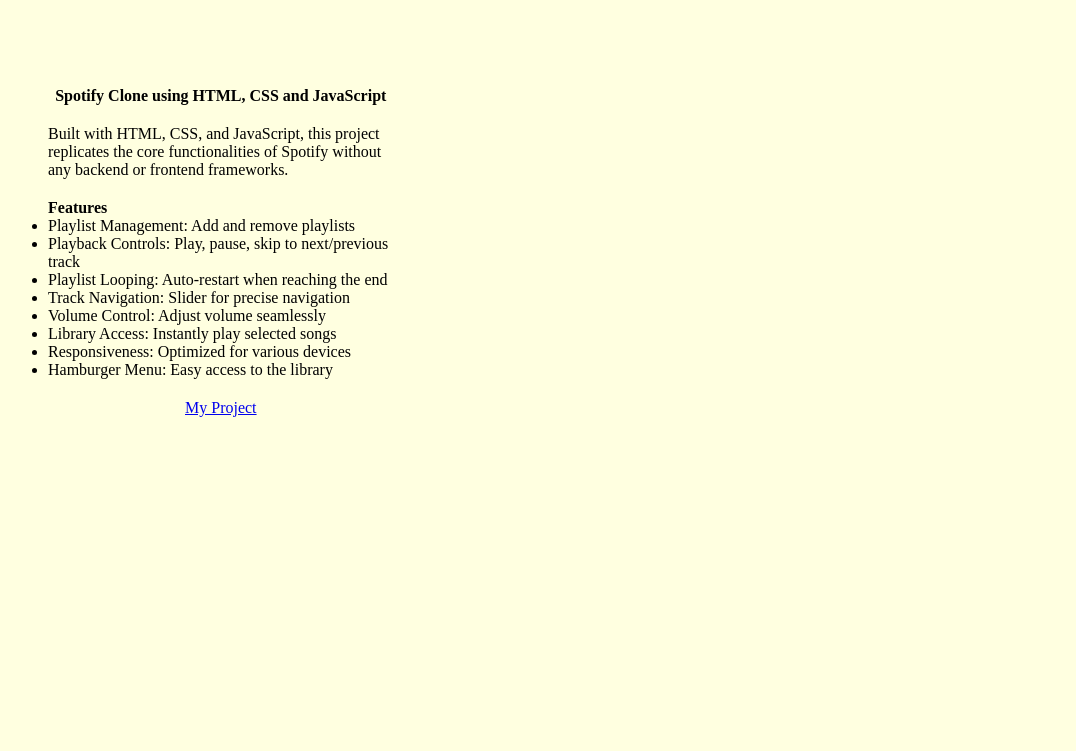
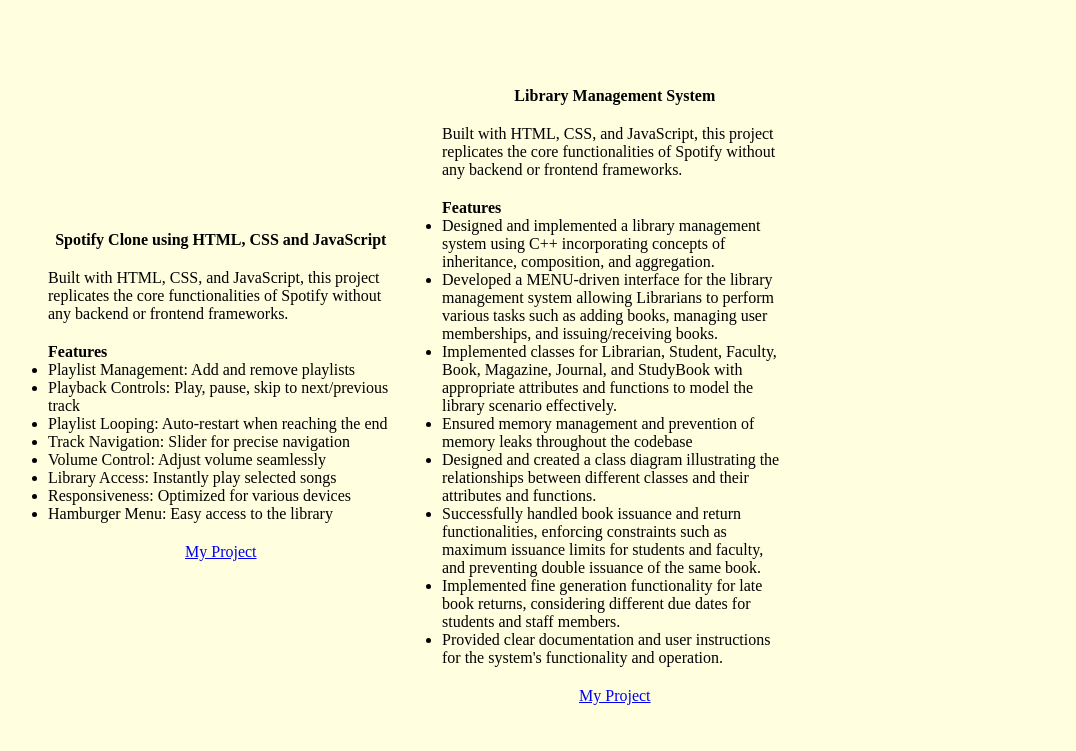
Before and after one commit to HuzTahir/huzaifatahir, a plain HTML site: page index.html in a window 1280 px wide. Shown: the part 2409-3160 px from the top of the page, without its empty margins (23-1099 px from the left). Drawn offline with Linux system fonts and the light colour scheme.

Commit message:
Update index.html

```diff
--- a/index.html
+++ b/index.html
@@ -192,6 +192,23 @@
                     </ul>
                     <a href="https://github.com/HuzTahir/SpotifyClone">My Project</a>
                 </div>
+                <div class="items">
+                    <span>Library Management System</span>
+                    <p>
+                        Built with HTML, CSS, and JavaScript, this project replicates the core functionalities of
+                        Spotify without any backend or frontend frameworks. </p>
+                    <ul> <span>Features</span>
+                        <li>Designed and implemented a library management system using C++ incorporating concepts of inheritance, composition, and aggregation.</li>
+                        <li>Developed a MENU-driven interface for the library management system allowing Librarians to perform various tasks such as adding books, managing user memberships, and issuing/receiving books.</li>
+                        <li>Implemented classes for Librarian, Student, Faculty, Book, Magazine, Journal, and StudyBook with appropriate attributes and functions to model the library scenario effectively.</li>
+                        <li>Ensured memory management and prevention of memory leaks throughout the codebase</li>
+                        <li>Designed and created a class diagram illustrating the relationships between different classes and their attributes and functions.</li>
+                        <li>Successfully handled book issuance and return functionalities, enforcing constraints such as maximum issuance limits for students and faculty, and preventing double issuance of the same book.</li>
+                        <li>Implemented fine generation functionality for late book returns, considering different due dates for students and staff members.</li>
+                        <li>Provided clear documentation and user instructions for the system's functionality and operation.</li>
+                    </ul>
+                    <a href="https://github.com/HuzTahir/SpotifyClone">My Project</a>
+                </div>
             </div>
         </div>
         <div id="Contact" class="contact">
```
